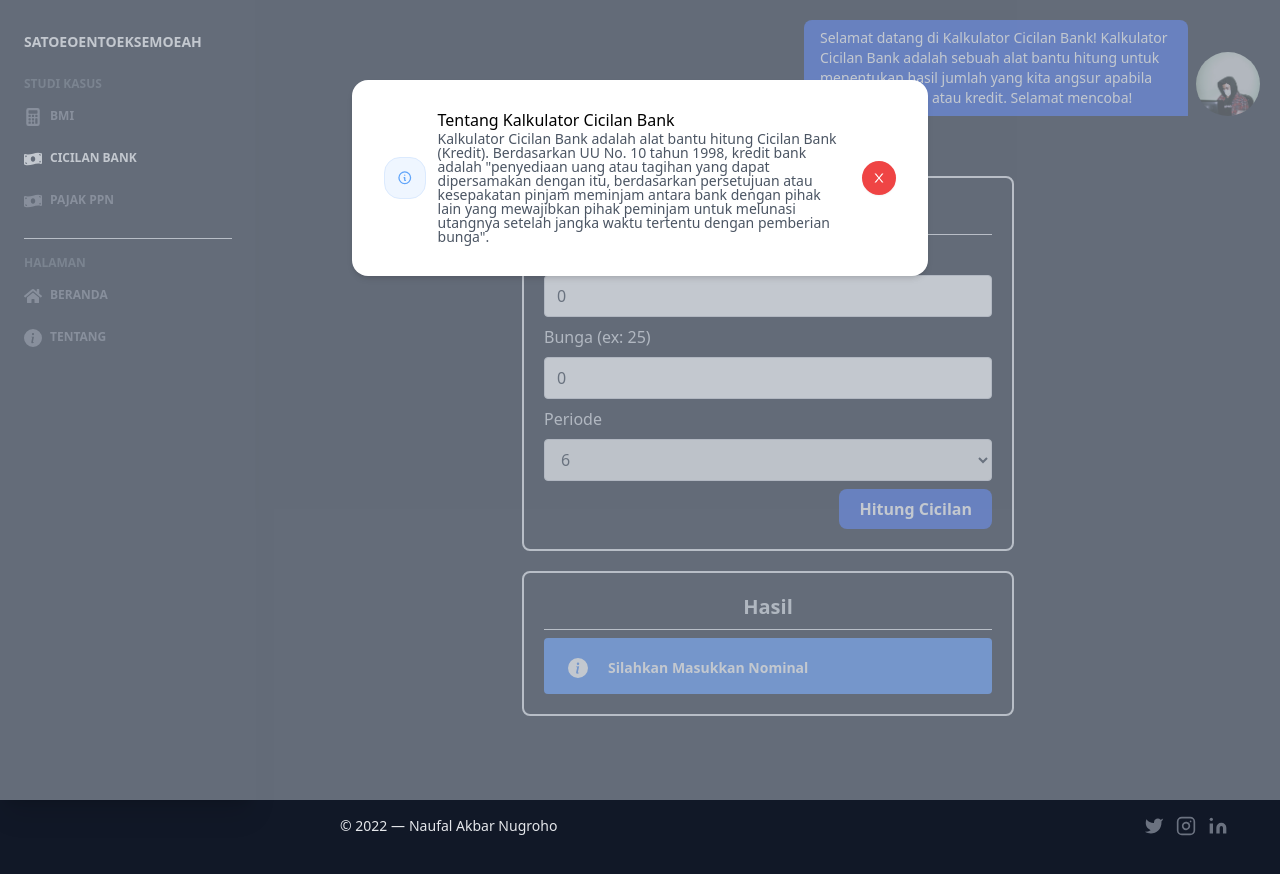
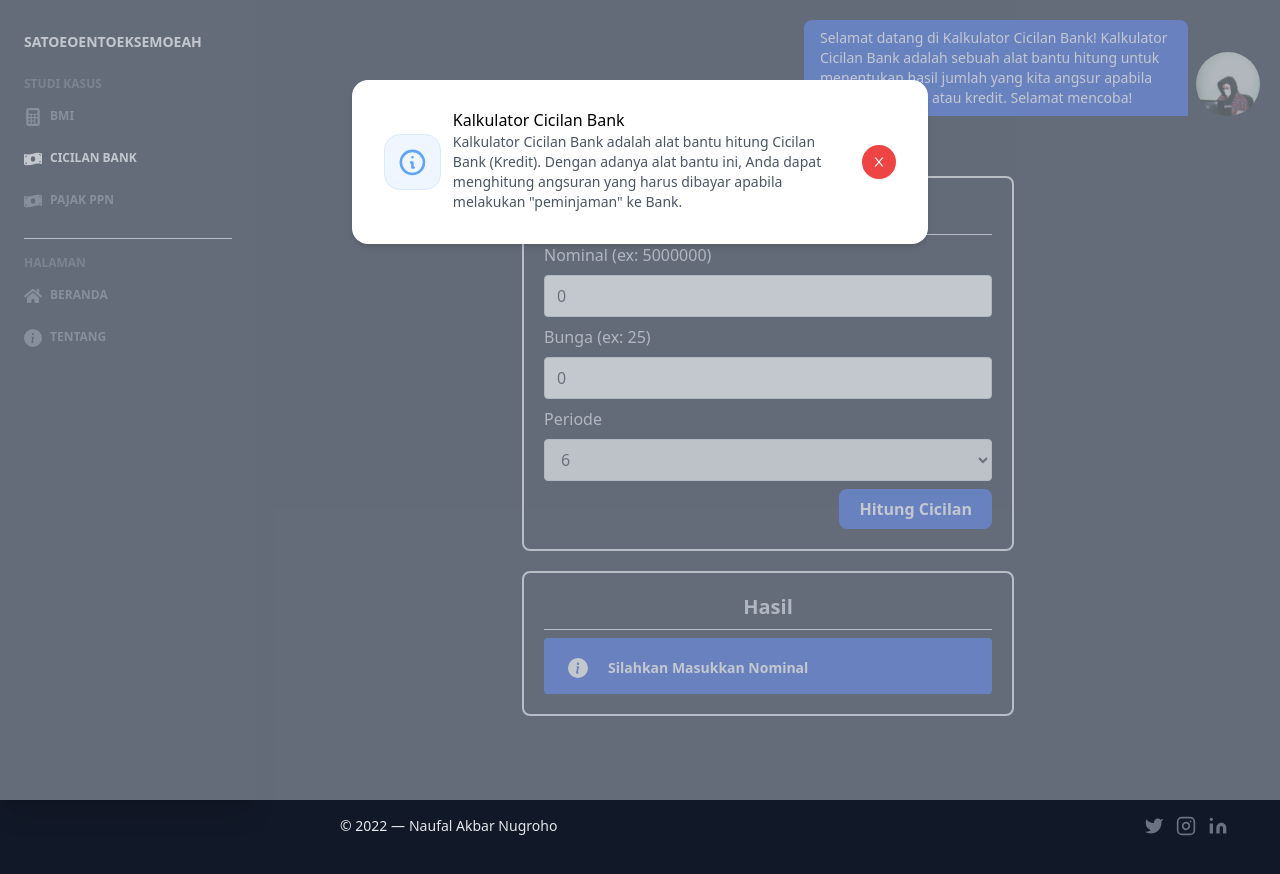
Before and after one commit to nuflakbrr/satoeoentoeksemoeah, a React (Vite) app: page /cicilan in a window 1280 px wide. Both pictures are taken after a click on the button 888 px from the left and 212 px from the top of the page. Shown: the top 874 px of the page. Built offline with nearby package versions, Linux system fonts and the light colour scheme.

Commit message:
fix modal

```diff
--- a/src/components/Modal.jsx
+++ b/src/components/Modal.jsx
@@ -5,7 +5,7 @@ export default function Modal({ title, desc, onClose }) {
     return (
         <div className='fixed bg-gray-400/60 w-full h-full z-20'>
             <div className='flex justify-center items-center my-20'>
-                <div className='p-8 bg-white shadow-md hover:shodow-lg rounded-2xl max-w-xl'>
+                <div className='p-8 bg-white shadow-md hover:shodow-lg rounded-2xl md:max-w-xl max-w-sm'>
                     <div className='flex items-center justify-between'>
                         <div className='flex items-center'>
                             <svg xmlns='http://www.w3.org/2000/svg'
@@ -16,7 +16,7 @@ export default function Modal({ title, desc, onClose }) {
                             </svg>
                             <div className='flex flex-col ml-3'>
                                 <div className='font-medium leading-none'>{title}</div>
-                                <p className='text-sm text-gray-600 leading-none mt-1'>{desc}</p>
+                                <p className='md:text-sm text-xs text-gray-600 leading-none mt-1'>{desc}</p>
                             </div>
                         </div>
                         <button type='button' onClick={onClose} className='flex bg-red-500 p-2 ml-4 text-sm shadow-sm hover:shadow-lg font-medium tracking-wider border-2 border-red-500 text-white rounded-full'><AiOutlineClose /></button>
--- a/src/pages/BMI.jsx
+++ b/src/pages/BMI.jsx
@@ -20,7 +20,7 @@ export default function BMI() {
     }
 
     const openModal = () => {
-        pushPopUp(<Modal title='Tentang Kalkulator BMI' desc='Kalkulator BMI adalah alat bantu hitung BMI (Body Mass Index). BMI sendiri adalah angka yang menjadi penilaian standar untuk menentukan apakah berat badan Anda tergolong normal, kurang, berlebih, atau obesitas.' onClose={popPopUp} />)
+        pushPopUp(<Modal title='Kalkulator BMI' desc='Kalkulator BMI adalah alat bantu hitung BMI (Body Mass Index). BMI sendiri adalah angka yang menjadi penilaian standar untuk menentukan apakah berat badan Anda tergolong normal, kurang, berlebih, atau obesitas.' onClose={popPopUp} />)
     }
 
     // CALCULATE
--- a/src/pages/Cicilan.jsx
+++ b/src/pages/Cicilan.jsx
@@ -20,7 +20,7 @@ export default function Cicilan() {
     }
 
     const openModal = () => {
-        pushPopUp(<Modal title='Tentang Kalkulator Cicilan Bank' desc='Kalkulator Cicilan Bank adalah alat bantu hitung Cicilan Bank (Kredit). Berdasarkan UU No. 10 tahun 1998, kredit bank adalah "penyediaan uang atau tagihan yang dapat dipersamakan dengan itu, berdasarkan persetujuan atau kesepakatan pinjam meminjam antara bank dengan pihak lain yang mewajibkan pihak peminjam untuk melunasi utangnya setelah jangka waktu tertentu dengan pemberian bunga".' onClose={popPopUp} />)
+        pushPopUp(<Modal title='Kalkulator Cicilan Bank' desc='Kalkulator Cicilan Bank adalah alat bantu hitung Cicilan Bank (Kredit). Dengan adanya alat bantu ini, Anda dapat menghitung angsuran yang harus dibayar apabila melakukan "peminjaman" ke Bank.' onClose={popPopUp} />)
     }
 
     // CALCULATE
@@ -83,8 +83,8 @@ export default function Cicilan() {
                                 <div className='mt-2'>
                                     {
                                         hasil > 0
-                                            ? <Alert color='bg-blue-500' icons={<BsInfoCircleFill />} result={`Hasil Akhir : Rp ${hasil}`} />
-                                            : <Alert color='bg-blue-500' icons={<BsInfoCircleFill />} result='Silahkan masukkan nominal' />
+                                            ? <Alert color='bg-blue-700' icons={<BsInfoCircleFill />} result={`Hasil Akhir : Rp ${hasil}`} />
+                                            : <Alert color='bg-blue-700' icons={<BsInfoCircleFill />} result='Silahkan masukkan nominal' />
                                     }
                                 </div>
                             </div>
```
